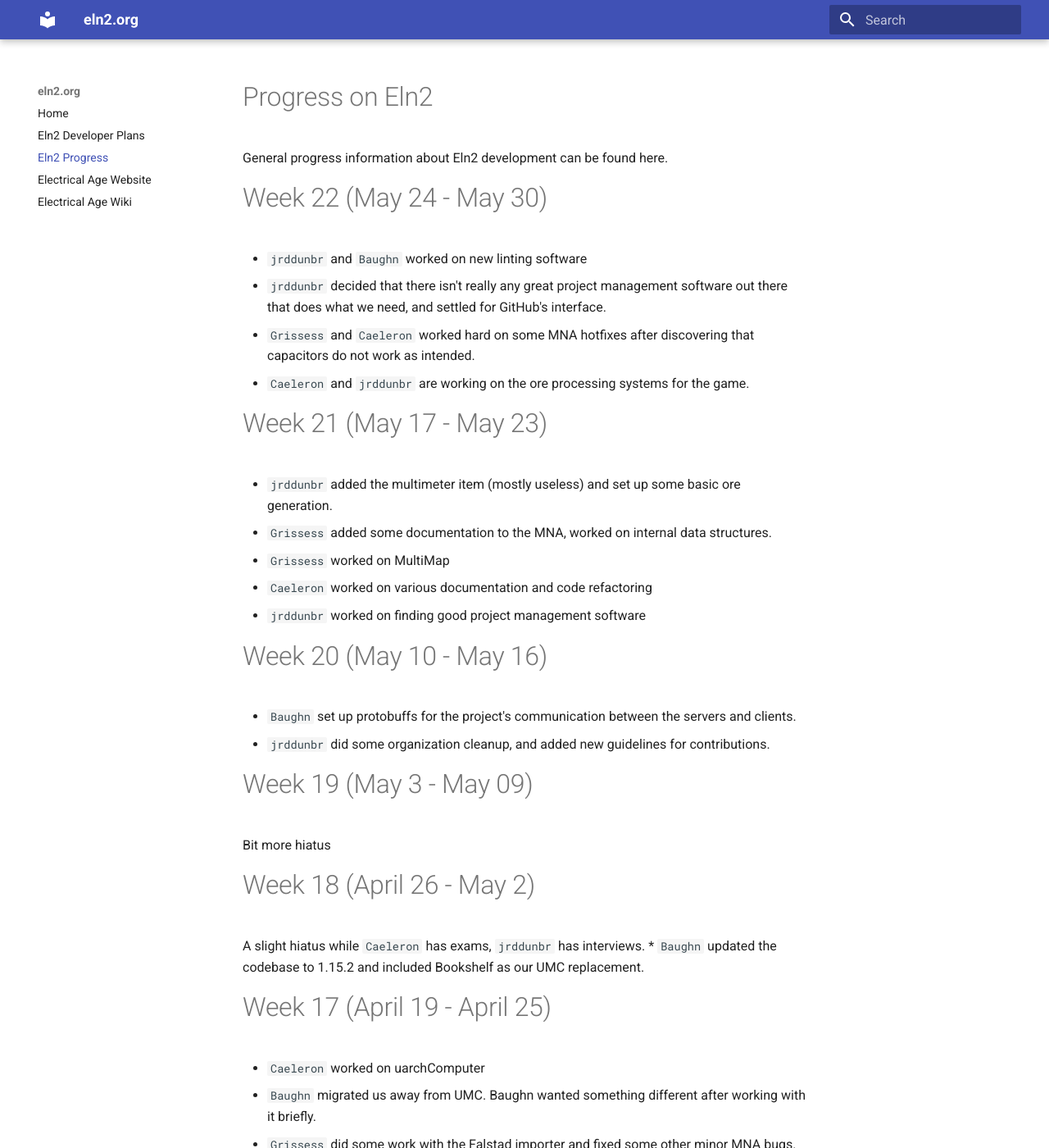
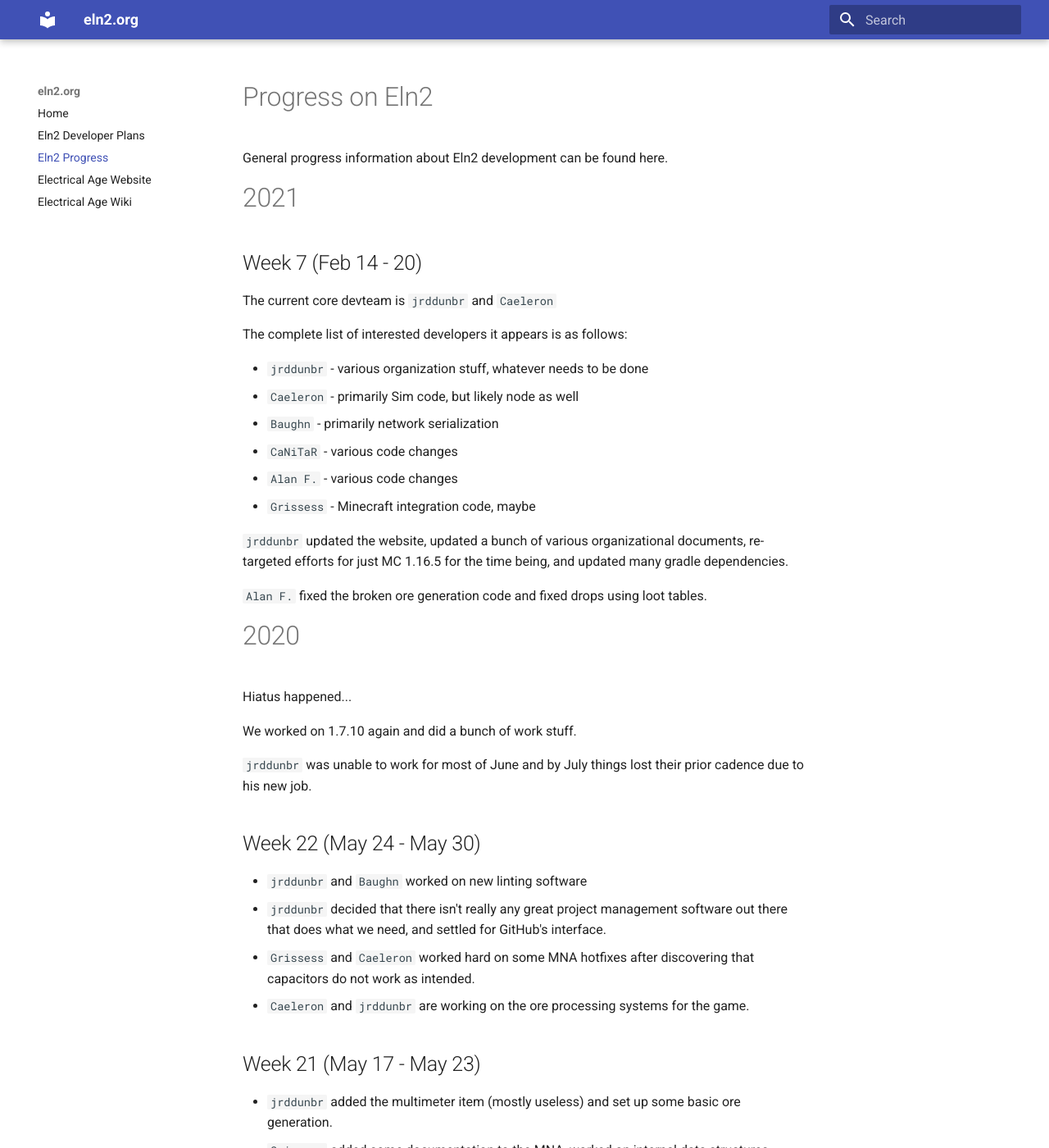
Before and after one commit to age-series/eln2-web, an MkDocs documentation site: the page built from docs/progress.md, in a window 1280 px wide and 1400 px high. Shown: the whole window at 82% size. Built offline with MkDocs 1.6.1 and Material for MkDocs 9.7.7, drawn with Linux system fonts in a browser that asks for light colours.

Commit message:
update website stuff

```diff
--- a/docs/progress.md
+++ b/docs/progress.md
@@ -2,14 +2,42 @@
 
 General progress information about Eln2 development can be found here.
 
-# Week 22 (May 24 - May 30)
+
+# 2021
+
+## Week 7 (Feb 14 - 20)
+
+The current core devteam is `jrddunbr` and `Caeleron`
+
+The complete list of interested developers it appears is as follows:
+
+* `jrddunbr` - various organization stuff, whatever needs to be done
+* `Caeleron` - primarily Sim code, but likely node as well
+* `Baughn` - primarily network serialization
+* `CaNiTaR` - various code changes
+* `Alan F.` - various code changes
+* `Grissess` - Minecraft integration code, maybe
+
+`jrddunbr` updated the website, updated a bunch of various organizational documents, re-targeted efforts for just MC 1.16.5 for the time being, and updated many gradle dependencies.
+
+`Alan F.` fixed the broken ore generation code and fixed drops using loot tables.
+
+# 2020
+
+Hiatus happened...
+
+We worked on 1.7.10 again and did a bunch of work stuff.
+
+`jrddunbr` was unable to work for most of June and by July things lost their prior cadence due to his new job.
+
+## Week 22 (May 24 - May 30)
 
 * `jrddunbr` and `Baughn` worked on new linting software
 * `jrddunbr` decided that there isn't really any great project management software out there that does what we need, and settled for GitHub's interface.
 * `Grissess` and `Caeleron` worked hard on some MNA hotfixes after discovering that capacitors do not work as intended.
 * `Caeleron` and `jrddunbr` are working on the ore processing systems for the game.
 
-# Week 21 (May 17 - May 23)
+## Week 21 (May 17 - May 23)
 
 * `jrddunbr` added the multimeter item (mostly useless) and set up some basic ore generation.
 * `Grissess` added some documentation to the MNA, worked on internal data structures.
@@ -17,27 +45,27 @@
 * `Caeleron` worked on various documentation and code refactoring
 * `jrddunbr` worked on finding good project management software
 
-# Week 20 (May 10 - May 16)
+## Week 20 (May 10 - May 16)
 
 * `Baughn` set up protobuffs for the project's communication between the servers and clients.
 * `jrddunbr` did some organization cleanup, and added new guidelines for contributions.
 
-# Week 19 (May 3 - May 09)
+## Week 19 (May 3 - May 09)
 
 Bit more hiatus
 
-# Week 18 (April 26 - May 2)
+## Week 18 (April 26 - May 2)
 
 A slight hiatus while `Caeleron` has exams, `jrddunbr` has interviews.
 * `Baughn` updated the codebase to 1.15.2 and included Bookshelf as our UMC replacement.
 
-# Week 17 (April 19 - April 25)
+## Week 17 (April 19 - April 25)
 
 * `Caeleron` worked on uarchComputer
 * `Baughn` migrated us away from UMC. Baughn wanted something different after working with it briefly.
 * `Grissess` did some work with the Falstad importer and fixed some other minor MNA bugs.
 
-# Week 16 (April 12 - April 18)
+## Week 16 (April 12 - April 18)
 
 * `jrddunbr` worked on various parsers and the AsmComputer
 * `jrddunbr` and `Caeleron` worked on Vintage Story builds using VS Codium, as well as developing the Blueprint Core application
@@ -47,7 +75,7 @@
 * We are currently nearing the end of Phase 1. Woo!
 * `Baughn` pulled in UMC as a Git Subtree.
 
-# Week 15 (April 5 - April 11)
+## Week 15 (April 5 - April 11)
 
 * `Baughn` helped us configure CI using GitHub actions and `Caeleron` worked on making our standardized tests meet those CI testing requirements.
 * `Baughn` suggests we set up better tests which `Grissess` and `jrddunbr` will do.
@@ -55,27 +83,27 @@
 * `jrddunbr` updates the website as there is growing interest in doing Eln2 work. Website was not updated because website development tool was not cooperating.
 * `Baughn` updated our Gradle configs and also helped us move to Gradle 5
 
-# Week 13 - 14 (March 22 - April 4)
+## Week 13 - 14 (March 22 - April 4)
 
 * We discovered Vintage Story is a thing and they have a much better modding API. `Caeleron` joins the dev team and focuses mostly on making Vintage Story moding work.
 * `cam72cam` pushes a new UMC release that has a brand new Gradle deployment system that removes the need for special powershell/shell scripts to set up their environment. We have yet to integrate that into our codebase.
 
-# Week 12 (Mar 15 - Mar 21)
+## Week 12 (Mar 15 - Mar 21)
 
 * `Baughn` said he has free time coming up, and so we brought him up to speed some on how Eln2 development is going and how to contribute. He suggested we convert to a monorepo, and so we have [prepared such a repository](https://github.com/eln2/eln2). We are still waiting to hear from Grissess and get a concensus on that decision before going with it.
 
 * `Grissess`, `Baughn`, and `jrddunbr` determined that the repository will be MIT licensed, and we will aim for CC0 or share-alike (commercial friendly). This will be fine, because UMC is LGPLv2.1, which allows us to have a different license so long as we keep our UMC on GitHub basically. There are two scripts in the Integration part of the mod code that are from IR-Integration, and so we may need those few files cleared as MIT to call the whole repo MIT, but we can also just use a license header in those applicable files.
 
-# Weeks 4-11 (Jan 18 - Mar 14)
+## Weeks 4-11 (Jan 18 - Mar 14)
 
 * We were both really busy, and did not have time to develop code. :/
 
-# Week 3 (Jan 12 - Jan 18)
+## Week 3 (Jan 12 - Jan 18)
 
 * `Grissess` works a lot on the MNA solver after `jrddunbr` tries to do some work but encounters some difficulty with configuring the datatypes efficiently. He also uses a similar methodology to the Falstad solver by having "stamps" that modify the matrix from the components. It's worth noting that the old MNA also had the concept of a stamp, and also had some matricies, but the names were a bit.. odd, and difficult to follow.
 * `jrddunbr` writes a Falstad importer, which can ingest (basic) Falstad circuits and load them into the MNA for processing.
 
-# Week 2 (Jan 5 - Jan 11)
+## Week 2 (Jan 5 - Jan 11)
 
 * `jrddunbr` [set up a Travis CI page](https://travis-ci.com/jrddunbr/electrical-age-1.12) to have a build test on our commits and PR's. Plans are to hopefully have a CD pipeline at some point.
 * `cam72cam` got back to us about UMC, and we began working to determine how to make UMC generic enough that two completely different mods can use it.
@@ -87,7 +115,7 @@
 * `Grissess` works on figuring out the Gradle import code, turns out it's going to be more difficult than we thought.
 * `jrddunbr` and `Grissess` work on determining how to use alternate MNA matrix math providers and make efficient wrappers around different math libraries for benchmarking.
 
-# Week 1 (Jan 1 - Jan 4)
+## Week 1 (Jan 1 - Jan 4)
 
 Beginning of the revived Eln2 efforts. Developers are `jrddunbr` and `Grissess`
 
```
Also changed, not shown: docs/development.md (+6 -13 lines), docs/index.md (+2 -2 lines), readme.md (+1 -1 lines).
